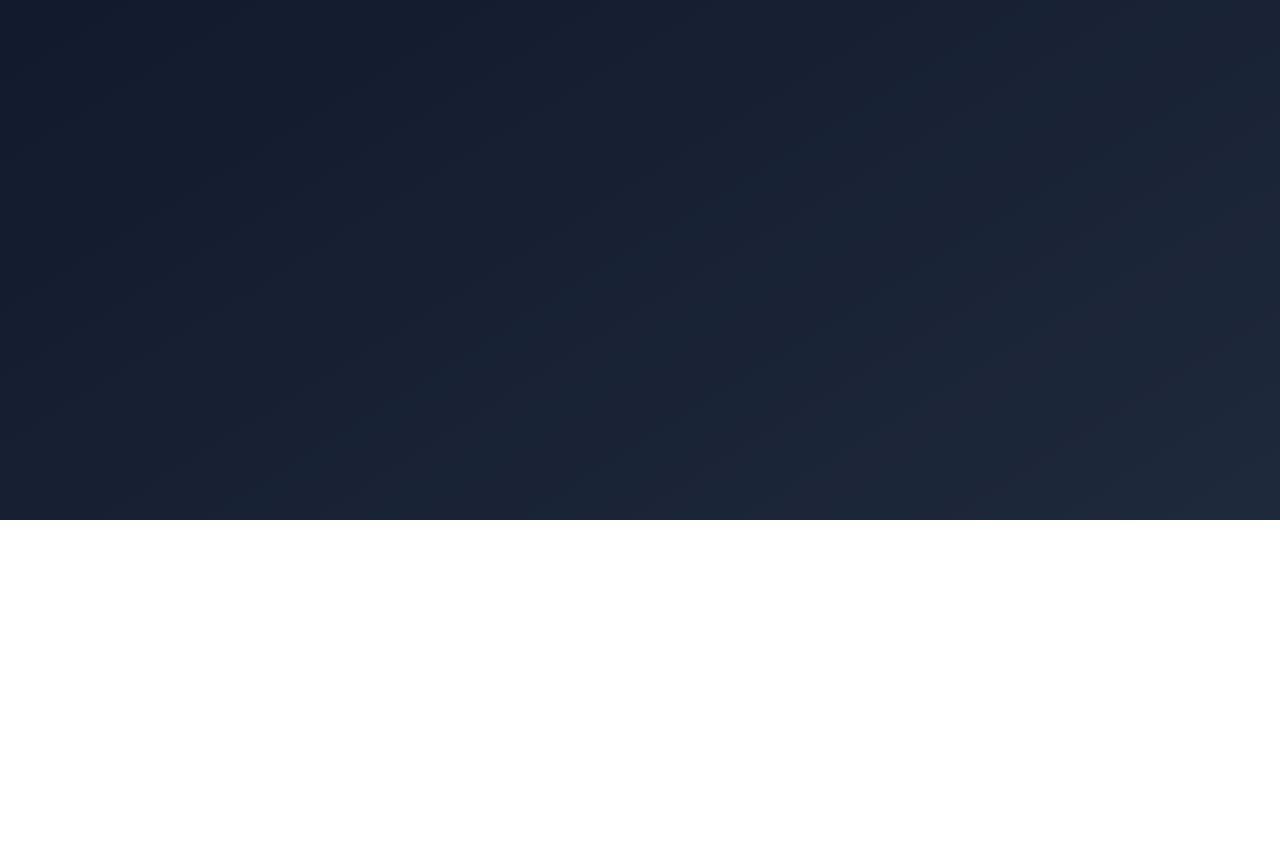
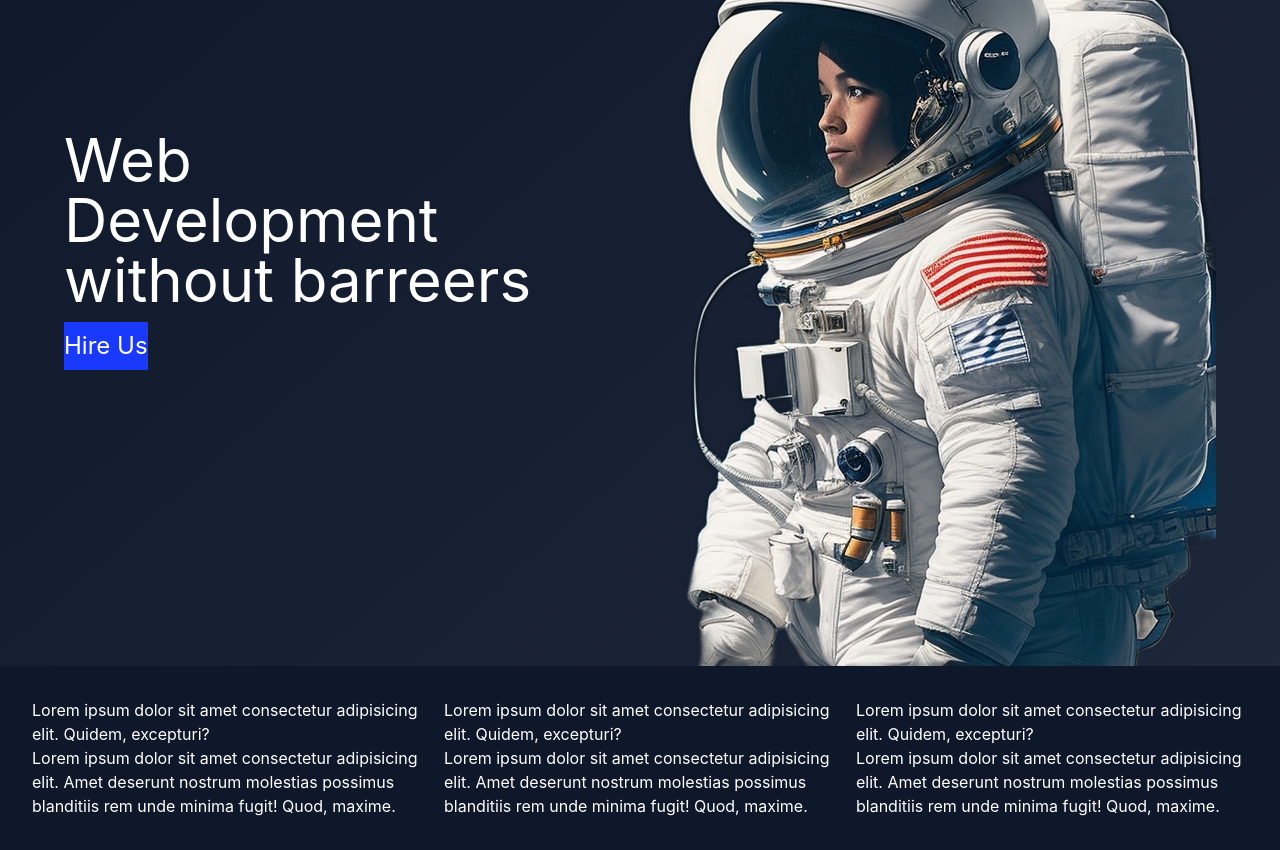
Before and after one commit to DataJoshua/Portfolio, a React (Create React App) app: page / in a window 1280 px wide. Shown: the part 280-1130 px from the top of the page. Before the commit the page ends 800 px from the top, so only its background shows below. Built offline with nearby package versions, Linux system fonts and the light colour scheme.

Commit message:
Home page animatios added

```diff
--- /dev/null
+++ b/src/atoms/Button.tsx
@@ -0,0 +1,10 @@
+import { ButtonProp } from "../types/AtomTypes";
+
+const Button = ({handleOnClick, label} : ButtonProp)=> {
+  return <button
+    onClick={(e : React.MouseEvent<HTMLButtonElement, MouseEvent>)=> handleOnClick(e)}
+    className="bg-[#1939ff] text-2xl py-2"
+  >{label}</button>
+}
+
+export default Button;
--- /dev/null
+++ b/src/containers/FrameContainer.tsx
@@ -0,0 +1,16 @@
+import { motion } from "framer-motion";
+import { FrameContainerProp } from "../types/ContainersProps";
+
+const FrameContainer  = ({ children } : FrameContainerProp) => {
+  return(
+    <motion.div
+      initial={{opacity: 0, scale: 0}}
+      animate={{opacity: 1, scale: 1}}
+      transition={{duration: .2}}
+    >
+      {children}
+    </motion.div>
+  )
+}
+
+export default FrameContainer;
--- a/src/organisms/FloatingNav.tsx
+++ b/src/organisms/FloatingNav.tsx
@@ -12,9 +12,9 @@ const FloatingNav = ({isHidden, toggleNav} : FloatingNavProps)=> {
 
   return (
     <motion.div
-    animate={isHidden ? "closed" : "open"}
-    variants={variants}
-    className={`absolute left-[75%] bg-slate-900 top-0 min-h-screen w-[25%] justify-center flex pt-[100px]`}
+      animate={isHidden ? "closed" : "open"}
+      variants={variants}
+      className={`fixed left-[75%] bg-slate-900 top-0 h-full w-[25%] justify-center flex pt-[100px]`}
     >
 
     <div className="absolute top-5 right-5 hover:cursor-pointer" onClick={()=>toggleNav()}>
--- a/src/pages/Home.tsx
+++ b/src/pages/Home.tsx
@@ -1,6 +1,22 @@
+import FrameContainer from "../containers/FrameContainer";
+import astronautImg from "../assets/astronaut.png";
+import Button from "../atoms/Button";
+import Footer from "../templates/Footer";
+
 const Home = ()=> {
   return (<>
-    <h1>Hello There</h1>
+    <FrameContainer>
+      <div className="flex justify-center items-center">
+        <div className="max-w-lg flex-col flex gap-3 items-start">
+          <h1 className="text-6xl">Web Development without barreers</h1>
+          <Button label="Hire Us" handleOnClick={()=>{}}/>
+        </div>
+        <div>
+          <img src={astronautImg} alt="" />
+        </div>
+      </div>
+      <Footer/>
+    </FrameContainer>
   </>)
 };
 
--- /dev/null
+++ b/src/templates/Footer.tsx
@@ -0,0 +1,22 @@
+const Footer = ()=> {
+  return (
+    <>
+      <div className="bg-slate-900 grid grid-cols-3 py-8 px-8 gap-5">
+        <div className="">
+          <h1>Lorem ipsum dolor sit amet consectetur adipisicing elit. Quidem, excepturi?</h1>
+          <p>Lorem ipsum dolor sit amet consectetur adipisicing elit. Amet deserunt nostrum molestias possimus blanditiis rem unde minima fugit! Quod, maxime.</p>
+        </div>
+        <div className="">
+          <h1>Lorem ipsum dolor sit amet consectetur adipisicing elit. Quidem, excepturi?</h1>
+          <p>Lorem ipsum dolor sit amet consectetur adipisicing elit. Amet deserunt nostrum molestias possimus blanditiis rem unde minima fugit! Quod, maxime.</p>
+        </div>
+        <div className="">
+          <h1>Lorem ipsum dolor sit amet consectetur adipisicing elit. Quidem, excepturi?</h1>
+          <p>Lorem ipsum dolor sit amet consectetur adipisicing elit. Amet deserunt nostrum molestias possimus blanditiis rem unde minima fugit! Quod, maxime.</p>
+        </div>
+      </div>
+    </>
+  )
+}
+
+export default Footer;
--- a/src/types/AtomTypes.ts
+++ b/src/types/AtomTypes.ts
@@ -3,3 +3,8 @@ export interface NavLinkProps {
   label :string
   handleOnClick : Function
 }
+
+export interface ButtonProp {
+  label : string
+  handleOnClick : Function
+}
--- /dev/null
+++ b/src/types/ContainersProps.ts
@@ -0,0 +1,5 @@
+import { ReactNode } from "react";
+
+export interface FrameContainerProp {
+  children : ReactNode
+}
```
Also changed, not shown: src/assets/astronaut.png (added).
